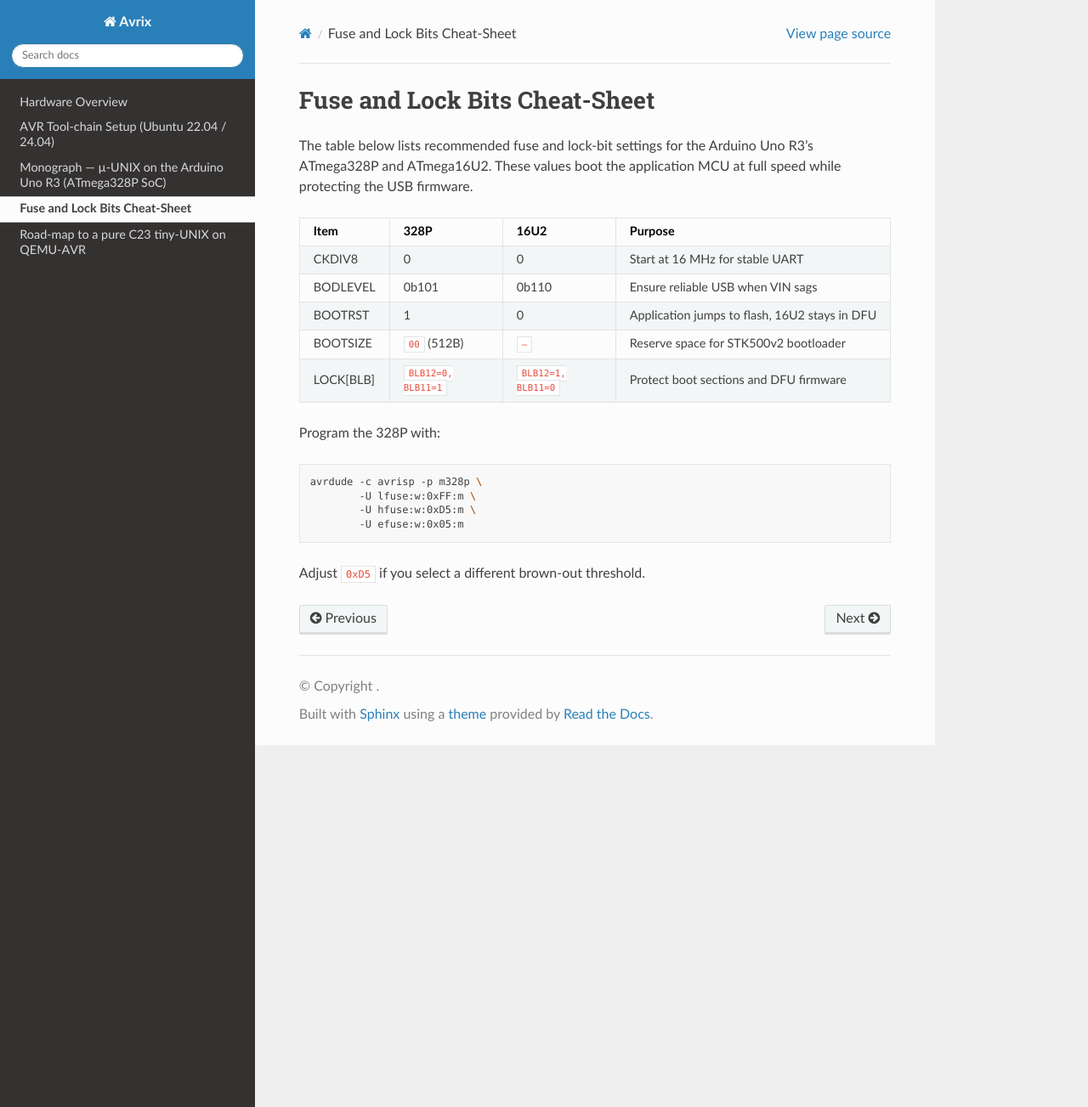
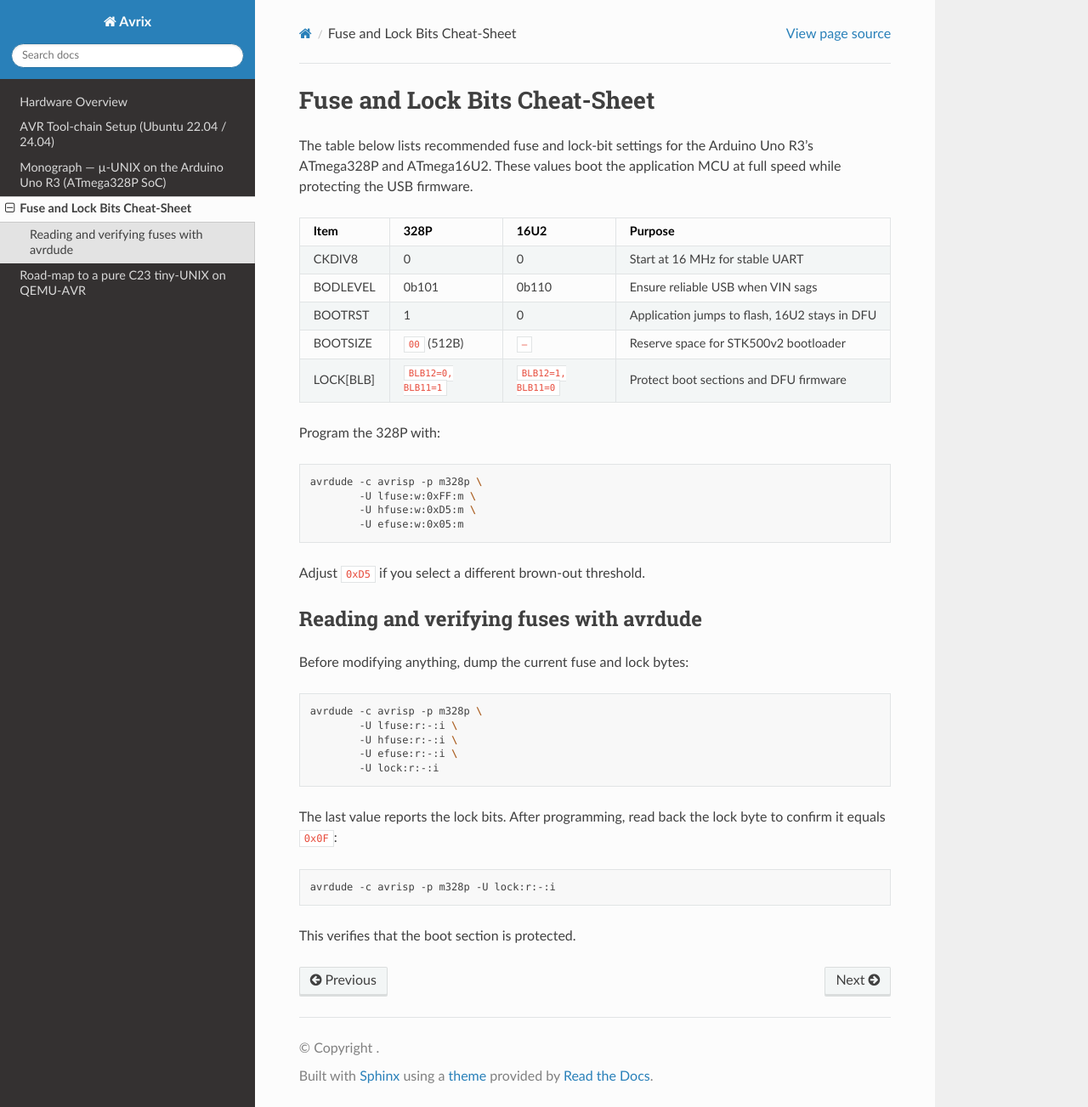
Before and after one commit to Oichkatzelesfrettschen/Avrix, a Sphinx documentation site: the page built from docs/source/fuses.rst, in a window 1280 px wide and 1303 px high. Shown: the whole window at 85% size. Built offline with Sphinx 7.4.7 and the Read the Docs theme 3.1.0, drawn with Linux system fonts in a browser that asks for light colours.

Commit message:
docs: add avrdude fuse verification guide

```diff
--- a/docs/source/fuses.rst
+++ b/docs/source/fuses.rst
@@ -44,3 +44,25 @@
            -U efuse:w:0x05:m
 
 Adjust ``0xD5`` if you select a different brown-out threshold.
+
+Reading and verifying fuses with avrdude
+---------------------------------------
+
+Before modifying anything, dump the current fuse and lock bytes:
+
+.. code-block:: bash
+
+   avrdude -c avrisp -p m328p \
+           -U lfuse:r:-:i \
+           -U hfuse:r:-:i \
+           -U efuse:r:-:i \
+           -U lock:r:-:i
+
+The last value reports the lock bits.  After programming, read back the
+lock byte to confirm it equals ``0x0F``:
+
+.. code-block:: bash
+
+   avrdude -c avrisp -p m328p -U lock:r:-:i
+
+This verifies that the boot section is protected.
```
